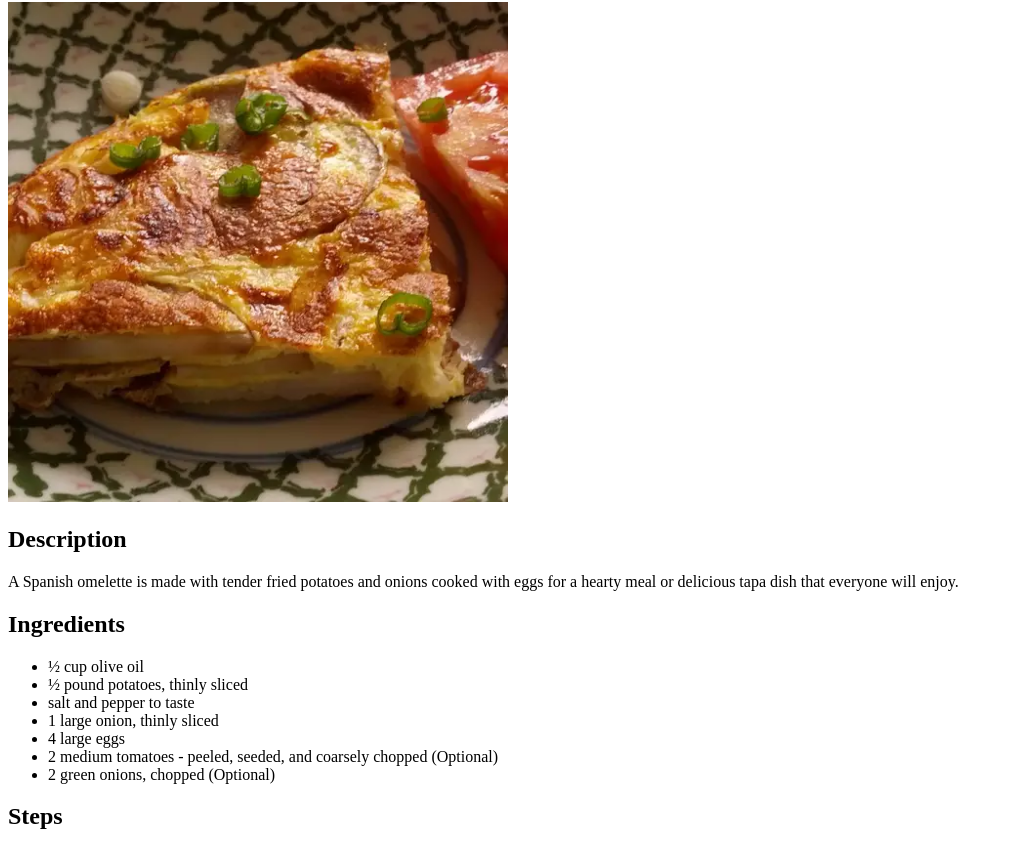
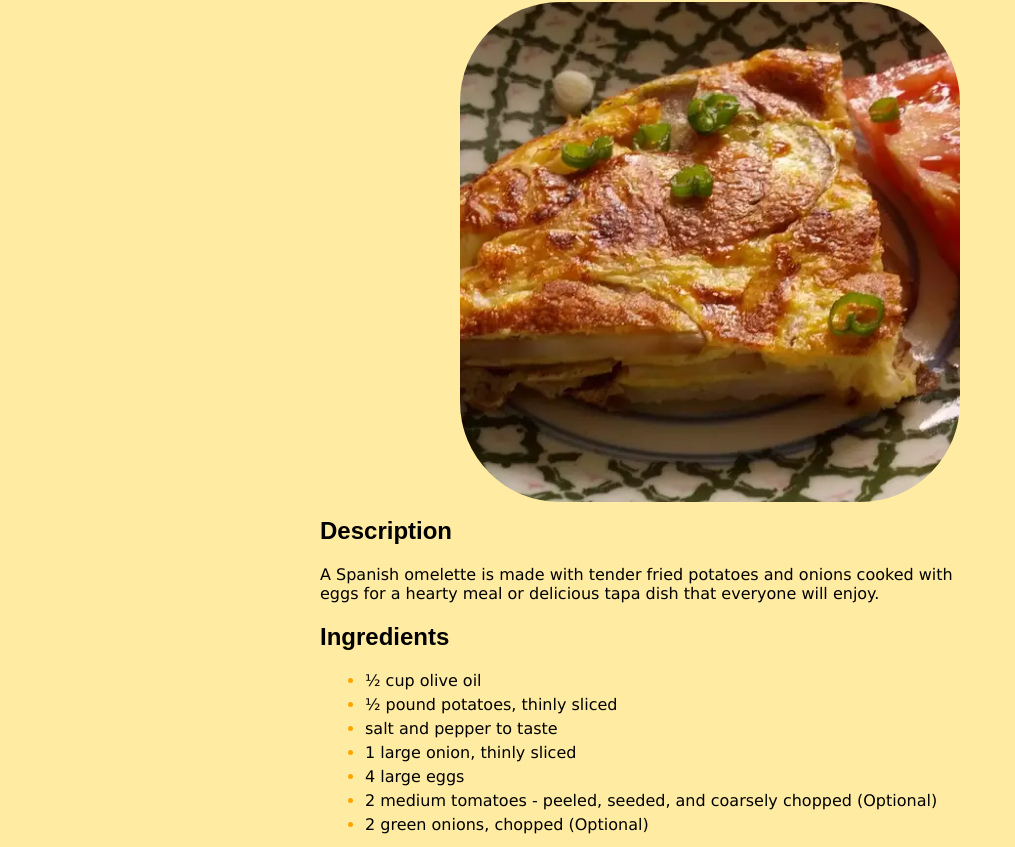
Before and after one commit to OverXone/odin-recipes, a plain HTML site: page recipes/spanish_omelette.html in a window 1280 px wide. Shown: the part 78-925 px from the top of the page, without its empty margins (0-1015 px from the left). Drawn offline with Linux system fonts and the light colour scheme; a web font is replaced by a local one.

Commit message:
Add classes and ids

```diff
--- a/recipes/spanish_omelette.html
+++ b/recipes/spanish_omelette.html
@@ -5,9 +5,10 @@
     <meta charset="UTF-8">
     <meta name="viewport" content="width=device-width, initial-scale=1">
     <title>Odin Recipes</title>
+    <link rel="stylesheet" href="../style.css">
 </head>
 
-<body>
+<body id="body_omelette">
     <h1>Spanish Omelette</h1>
     <img src="../images/spanish_omelette.png" alt="Spanish Omelette" height="500px" width="500px">
 
@@ -16,7 +17,7 @@
         tapa dish that everyone will enjoy.</p>
 
     <h2>Ingredients</h2>
-    <ul>
+    <ul class="ingredients">
         <li>½ cup olive oil</li>
         <li>½ pound potatoes, thinly sliced</li>
         <li>salt and pepper to taste</li>
@@ -39,7 +40,7 @@
         <li>Serve warm, garnished with tomato and green onion. (Optional)</li>
     </ol>
 
-    <br><a href="../index.html">Back to homepage</a>
+    <br><a class="recipes" href="../index.html">Back to homepage</a>
 </body>
 
 </html>
```
Also changed, not shown: recipes/spanish_paella.html (+4 -3 lines), recipes/spanish_rice.html (+4 -3 lines).
